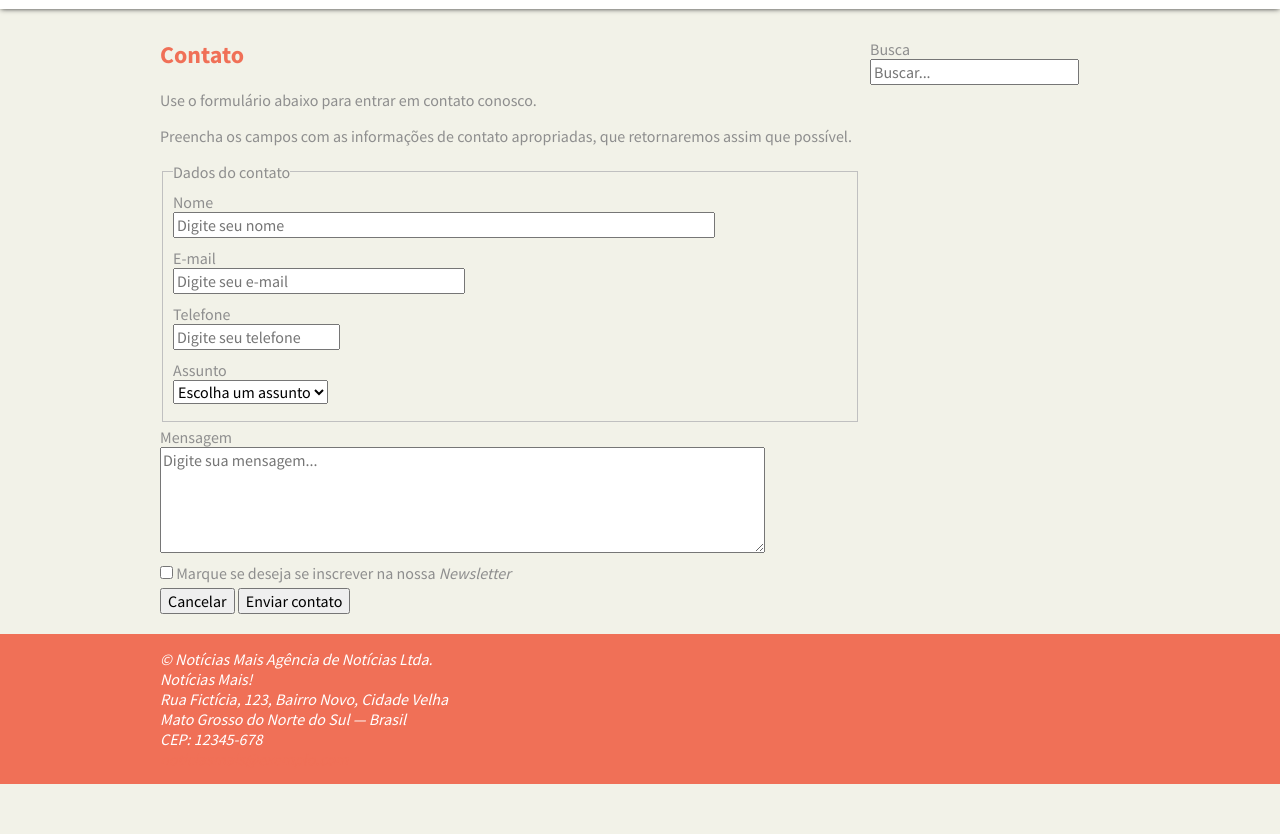
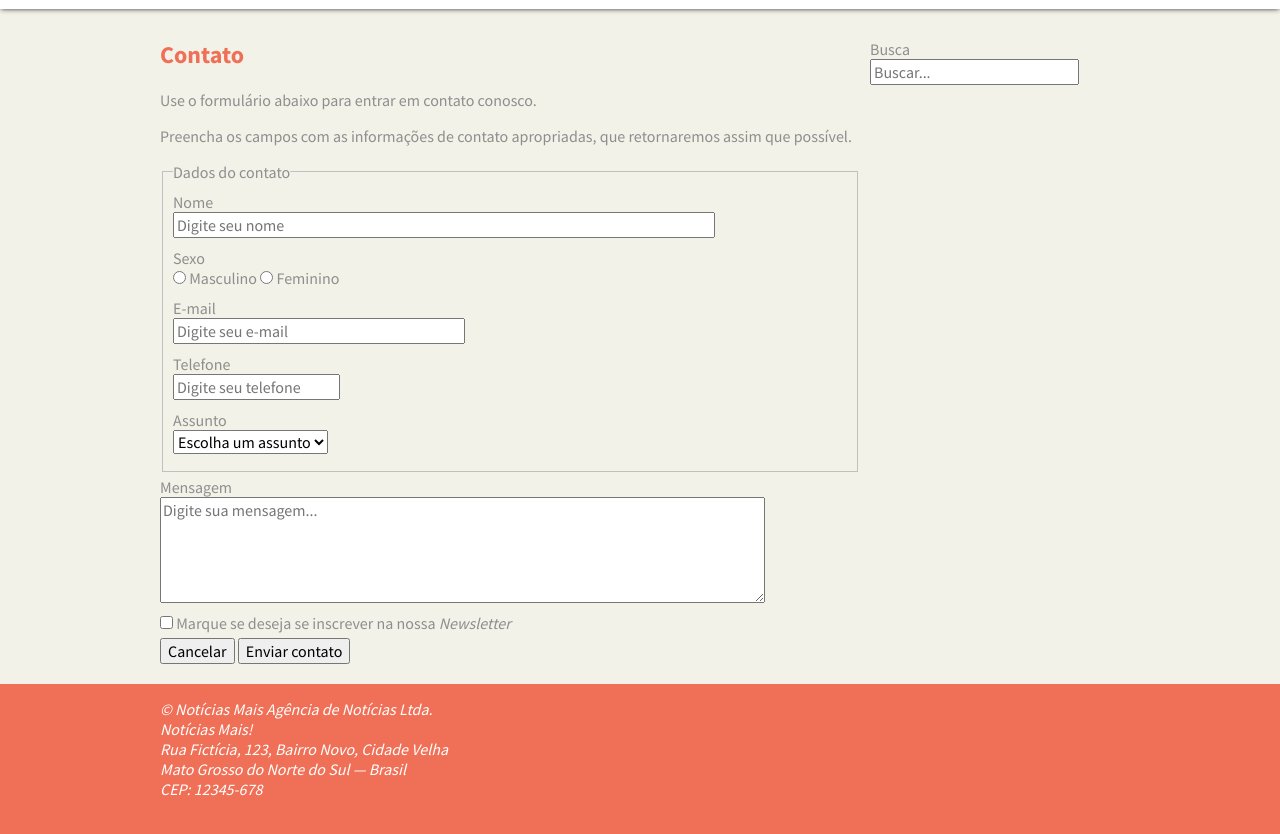
Before and after one commit to JJanz/treina-html5-css3, a plain HTML site: page blog/contato.html in a window 1280 px wide. Shown: the part 101-935 px from the top of the page. Before the commit the page ends 885 px from the top, so only its background shows below. Drawn offline with Linux system fonts and the light colour scheme.

Commit message:
Adicionado radios, que faltaram

```diff
--- a/blog/contato.html
+++ b/blog/contato.html
@@ -38,6 +38,11 @@
             <div class="campo">
               <label for="nome">Nome</label>
               <input type="text" name="nome" placeholder="Digite seu nome" size="60" />
+            </div>
+            <div class="campo">
+              <label for="sexo">Sexo</label>
+              <input type="radio" name="sexo" value="M" /> Masculino
+              <input type="radio" name="sexo" value="F" /> Feminino
             </div>
             <div class="campo">
               <label for="email">E-mail</label>
```
